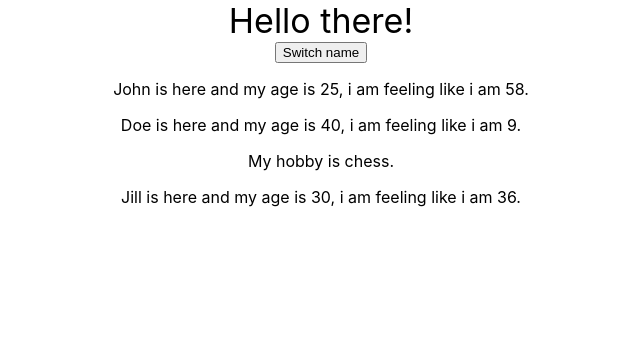
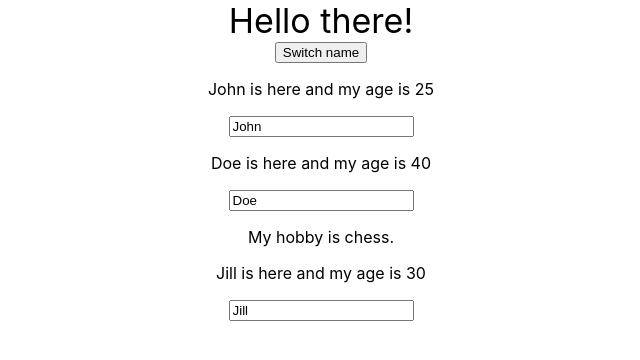
Before and after one commit to Rrroman/react-learning, a React (Create React App) app in the folder my-app/: page / in a window 1280 px wide. Shown: the top 360 px of the page, without its empty margins (319-959 px from the left). Built offline with nearby package versions, Linux system fonts and the light colour scheme.

Commit message:
feat: add two way binding

```diff
--- a/my-app/src/App.js
+++ b/my-app/src/App.js
@@ -22,20 +22,37 @@ class App extends Component {
     });
   };
 
+  inputNameChangeHandler = (event) => {
+    this.setState({
+      persons: [
+        { name: 'John', age: 20 },
+        { name: event.target.value, age: 25 },
+        { name: 'Jill', age: 25 },
+      ],
+    });
+  };
+
+  selectInputHandler(event) {
+    event.target.select();
+  }
+
   render() {
     return (
       <div className="App">
         <div className="app__title">Hello there!</div>
-        <button onClick={this.switchNameHandler}>Switch name</button>
+        <button onClick={this.switchNameHandler.bind(this, 'Roman!!!')}>
+          Switch name
+        </button>
         <Person
           name={this.state.persons[0].name}
           age={this.state.persons[0].age}
-          // click={() => this.switchNameHandler()} // slower performance
           click={this.switchNameHandler.bind(this, 'Roman')}
         />
         <Person
           name={this.state.persons[1].name}
           age={this.state.persons[1].age}
+          inputNameChange={this.inputNameChangeHandler}
+          selectInput={this.selectInputHandler}
         >
           My hobby is chess.
         </Person>
--- a/my-app/src/Person/Person.js
+++ b/my-app/src/Person/Person.js
@@ -4,9 +4,14 @@ const person = (props) => {
   return (
     <div>
       <p onClick={props.click}>
-        {props.name} is here and my age is {props.age}, i am feeling like i am{' '}
-        {Math.floor(Math.random() * 60)}.
+        {props.name} is here and my age is {props.age}
       </p>
+      <input
+        type="text"
+        onChange={props.inputNameChange}
+        defaultValue={props.name}
+        onFocus={props.selectInput}
+      />
       <p>{props.children}</p>
     </div>
   );
```
